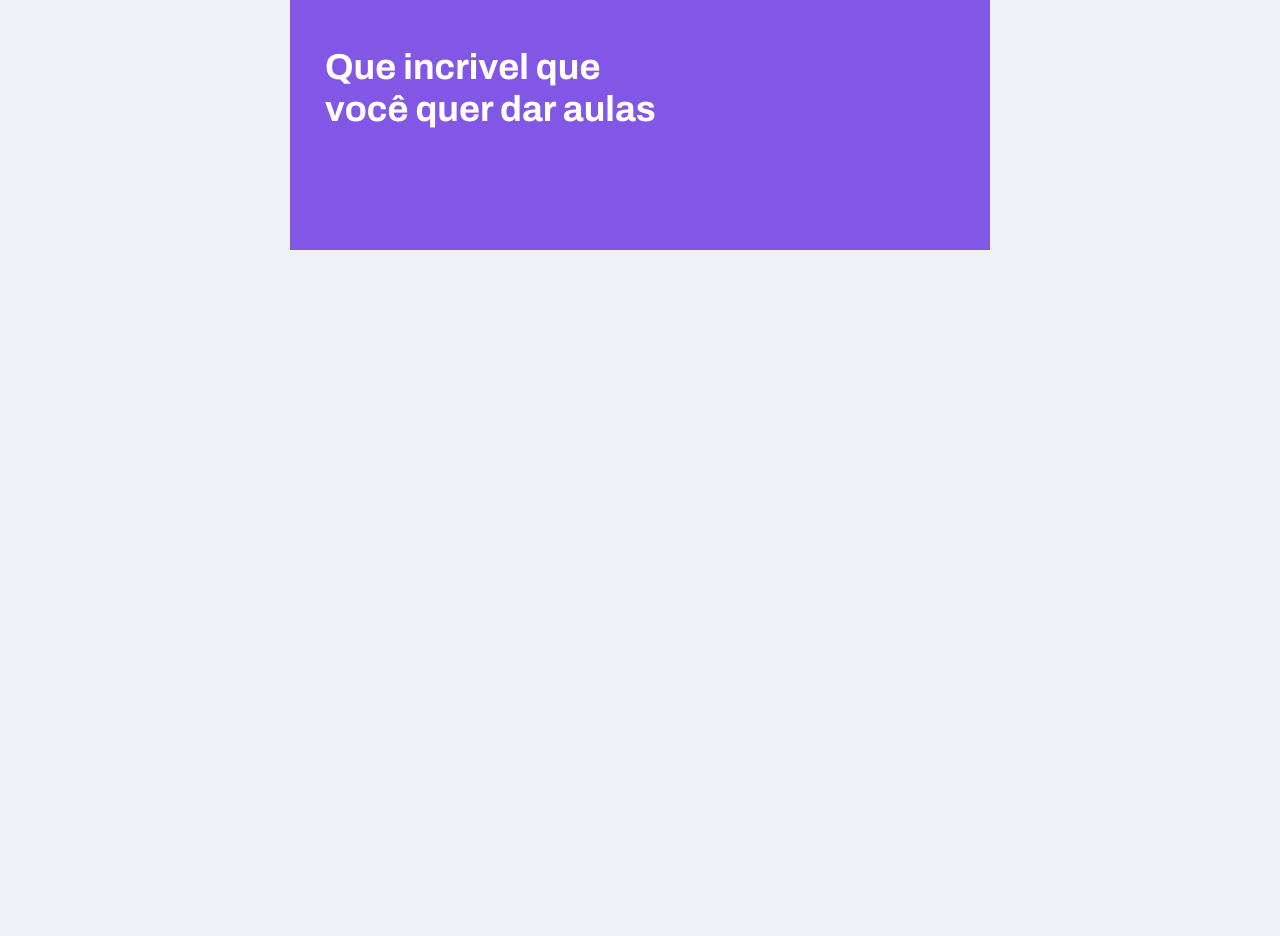
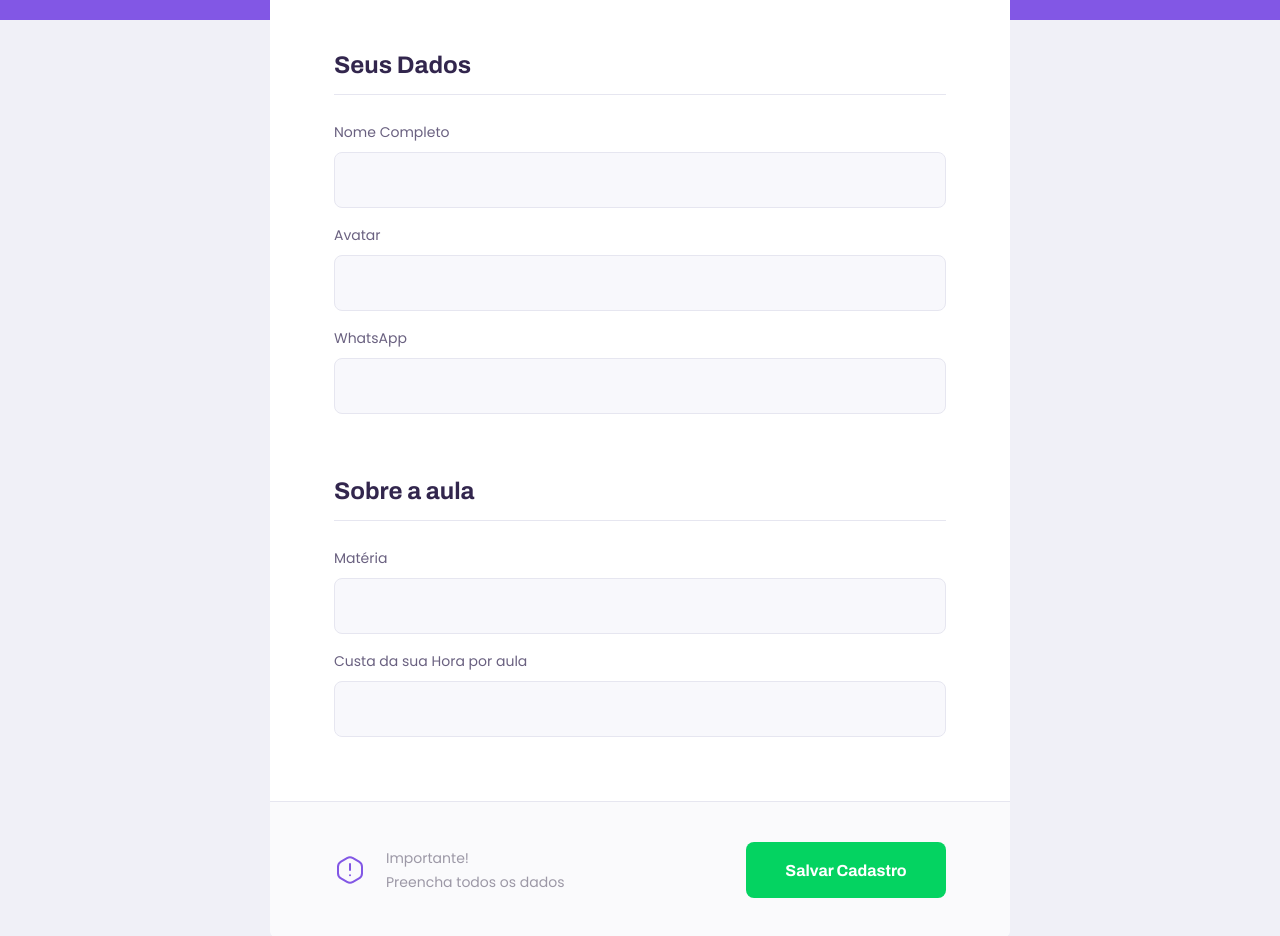
Before and after one commit to Guilherme1067/NextLevelWeek, a React (Create React App) app: page /give-classes in a window 1280 px wide. Shown: the part 320-1256 px from the top of the page. Before the commit the page ends 800 px from the top, so only its background shows below. Built offline with nearby package versions, Linux system fonts and the light colour scheme.

Commit message:
created input component and finished teacherForm css

```diff
--- /dev/null
+++ b/src/components/Input/index.tsx
@@ -0,0 +1,18 @@
+import React, {InputHTMLAttributes} from 'react';
+
+import './styles.css';
+
+interface InputProps extends InputHTMLAttributes<HTMLInputElement> {
+    name: string,
+    label: string,
+}
+
+const  Input: React.FC<InputProps> = ({label,name, ...rest}) => {
+    return (
+        <div className="input-block">
+           <label htmlFor={name}>{label}</label>
+           <input type="text" id={name} {...rest} />
+       </div>
+    );
+}
+export default Input;
--- /dev/null
+++ b/src/components/Input/styles.css
@@ -0,0 +1,34 @@
+.input-block {
+    position: relative;
+}
+
+.input-block + .input-block {
+    margin-top: 1.4rem;
+}
+
+.input-block label {
+    font-size: 1.4rem
+}
+
+.input-block input{
+    width: 100%;
+    height: 5.6rem;
+    margin-top: 0.8rem;
+    border-radius: 0.8rem;
+    background: var(--color-input-background);
+    border: 1px solid var(--color-line-in-white);
+    outline: 0;
+    padding: 0 1.6rem;
+    font: 1.6rem Archivo;
+}
+
+.input-block:focus-within::after{
+    width: calc(100% - 3.2rem);
+    height: 2px;
+    content: '';
+    background: var(--color-primary-light);
+    position: absolute;
+    left: 1.6rem;
+    right: 1.6rem;
+    bottom: 0;
+}
--- a/src/components/PageHeader/index.tsx
+++ b/src/components/PageHeader/index.tsx
@@ -7,7 +7,8 @@
 import './styles.css'
 
 interface PageHeaderProps{
-    title: string
+    title: string,
+    description?: string
 }
 
 const PageHeader: React.FC<PageHeaderProps> = (props) =>{
@@ -20,7 +21,8 @@
               <img src={logoImg} alt="Proffy"></img>
        </div>
        <div className="header-content">
-           <strong>  {props.title} </strong>
+           <strong>{props.title}</strong>
+            {props.description && <p>{props.description}</p>}
            {props.children}
        </div>
        </header>
--- a/src/components/PageHeader/styles.css
+++ b/src/components/PageHeader/styles.css
@@ -40,6 +40,13 @@
     color: var(--color-title-in-primary);
 }
 
+.page-header .header-content p {
+    max-width: 30rem;
+    font-size: 1.6rem;
+    line-height: 2.6rem;
+    color: var(--color-text-in-primary);
+    margin-top: 2.4rem;
+}
 @media (min-width: 700px){
     .page-header{
         height: 340px;
--- a/src/pages/TeacherForm/index.jsx
+++ b/src/pages/TeacherForm/index.jsx
@@ -1,11 +1,44 @@
 import React from 'react';
 
 import PageHeader from '../../components/PageHeader';
+import Input from '../../components/Input'
+
+import warningIcon from '../../assets/images/icons/warning.svg'
+
+import './styles.css'
 
 function TeacherForm () {
     return (
       <div id="page-teacher-form" className="container">
-        <PageHeader title="Que incrivel que você quer dar aulas"/>
+        <PageHeader
+        title="Que incrivel que você quer dar aulas"
+        description="O primeiro passo, é preencher esse formulário de inscrição">
+        </PageHeader>
+
+        <main>
+          <fieldset>
+            <legend>Seus Dados</legend>
+
+            <Input name="name" label="Nome Completo"/>
+            <Input name="avatar" label="Avatar"/>
+            <Input name="whatsapp" label="WhatsApp"/>
+          </fieldset>
+
+          <fieldset>
+            <legend>Sobre a aula</legend>
+
+            <Input name="subject" label="Matéria"/>
+            <Input name="cost" label="Custa da sua Hora por aula"/>
+          </fieldset>
+          <footer>
+              <p>
+              <img src={warningIcon} alt="Importante"></img>
+               Importante! <br />
+               Preencha todos os dados
+              </p>
+              <button type="button">Salvar Cadastro</button>
+          </footer>
+        </main>
       </div>
     )
 }
--- /dev/null
+++ b/src/pages/TeacherForm/styles.css
@@ -0,0 +1,106 @@
+#page-teacher-form {
+    width: 100vw;
+    height: 100vh;
+}
+
+#page-tacher-form .page-header .header-content{
+    margin-bottom: 6.4rem;
+}
+
+#page-teacher-form main{
+    background: var(--color-box-base);
+    width: 100%;
+    max-width: 74rem;
+    border-radius: 0.8rem;
+    margin: -3.2rem auto 3.2rem;
+    padding-top: 6.4rem;
+    overflow: hidden;
+}
+
+#page-teacher-form main fieldset {
+    border: 0;
+    padding: 0 2.4rem;
+}
+
+#page-teacher-form main fieldset + fieldset {
+    margin-top: 6.4rem;
+}
+
+#page-teacher-form main fieldset legend {
+    font: 700 2.4rem Archivo;
+    color: var(--color-text-title);
+    margin-bottom: 2.4rem;
+    display: flex;
+    align-items: center;
+    justify-content: space-between;
+    width: 100%;
+    padding-bottom: 1.6rem;
+    border-bottom: 1px solid var(--color-line-in-white);
+}
+
+#page-teacher-form main footer{
+    padding: 4rem 2.4rem;
+    background: var(--color-box-footer);
+    border-top: 1px solid var(--color-line-in-white);
+    margin-top: 6.4rem;
+}
+
+#page-teacher-form main footer p{
+   display:flex;
+   align-items: center;
+   justify-content: center;
+   font-size: 1.4rem;
+   line-height: 2.4rem;
+   color: var(--color-text-complement)
+}
+
+#page-teacher-form main footer p img{
+    margin-right: 2rem;
+}
+
+#page-teacher-form main button{
+    width: 100%;
+    height: 5.6rem;
+    background: var(--color-secundary);
+    color: var(--color-button-text);
+    border: 0;
+    border-radius: 0.8rem;
+    cursor: pointer;
+    font: 700 1.6rem Archivo;
+    display: flex;
+    align-items: center;
+    justify-content: center;
+    text-decoration: none;
+    transition: background-color 0.2s;
+    margin-top: 3.2rem;
+}
+#page-teacher-form main button:hover{
+    background: var(--color-secundary-dark)
+}
+
+@media(min-width: 700px){
+    #page-teacher-form{
+        max-width: 100vw;
+    }
+
+    #page-teacher-form .poge-header .header-content{
+        margin-bottom: 0;
+    }
+
+    #page-teacher-form main fieldset{
+        padding: 0 6.4rem;
+    }
+
+    #page-teacher-form main footer{
+        padding: 4.0rem 6.4rem;
+        display: flex;
+        align-items: center;
+        justify-content: space-between;
+    }
+
+    #page-teacher-form main footer button{
+        width: 20rem;
+        margin-top: 0;
+    }
+
+}
--- a/src/pages/TeacherList/index.jsx
+++ b/src/pages/TeacherList/index.jsx
@@ -5,6 +5,7 @@
 import TeacherItem from '../../components/TeacherItem'
 
 import './styles.css'
+import Input from '../../components/Input';
 
 function TeacherList()
 {
@@ -12,20 +13,9 @@
         <div id="page-teacher-list" className="container">
              <PageHeader title="Esses são os proffys disponíveis">
                 <form id="search-teachers">
-                    <div className="input-block">
-                        <label htmlFor="subject">Matéria</label>
-                        <input type="text" id="subject"/>
-                    </div>
-
-                    <div className="input-block">
-                        <label htmlFor="week_day">Dia da semana</label>
-                        <input type="text" id="week_day"/>
-                    </div>
-
-                     <div className="input-block">
-                        <label htmlFor="time">Hora</label>
-                        <input type="text" id="time"/>
-                    </div>
+                    <Input name="subject" label="Matéria"/>
+                    <Input name="week_day" label="Dia da semana"/>
+                    <Input name="time" label="Hora"/>
                 </form>
              </PageHeader>
 
--- a/src/pages/TeacherList/styles.css
+++ b/src/pages/TeacherList/styles.css
@@ -11,48 +11,10 @@
     color: var(--color-text-in-primary)
 }
 
-#search-teachers .input-block {
-    position: relative;
-}
-
-#search-teachers .input-block + .input-block {
-    margin-top: 1.4rem;
-}
-
-#search-teachers .input-block label {
-    font-size: 1.4rem
-}
-
-#search-teachers .input-block input{
-    width: 100%;
-    height: 5.6rem;
-    margin-top: 0.8rem;
-    border-radius: 0.8rem;
-    background: var(--color-input-background);
-    border: 1px solid var(--color-line-in-white);
-    outline: 0;
-    padding: 0 1.6rem;
-    font: 1.6rem Archivo;
-}
-
-#search-teachers .input-block:focus-within::after{
-    width: calc(100% - 3.2rem);
-    height: 2px;
-    content: '';
-    background: var(--color-primary-light);
-    position: absolute;
-    left: 1.6rem;
-    right: 1.6rem;
-    bottom: 0;
-}
-
 #page-teacher-list main{
     margin: 3.2rem auto;
     width: 90%;
 }
-
-
-
 
 @media (min-width: 700px){
     #page-teacher-list{
```
